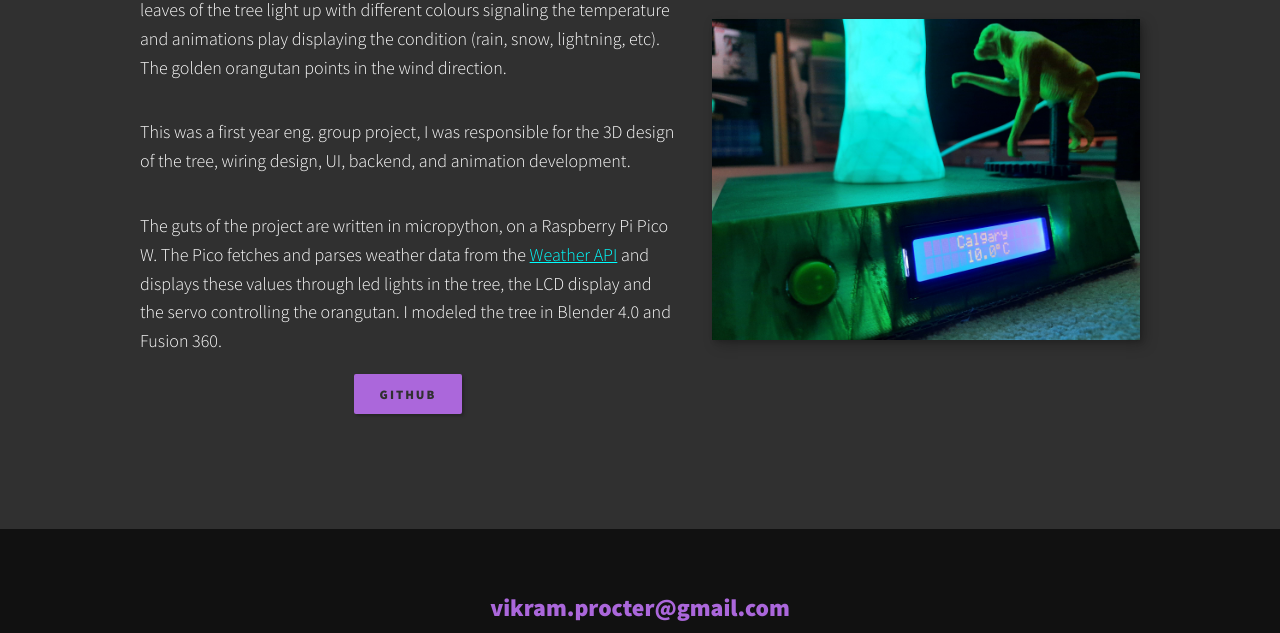
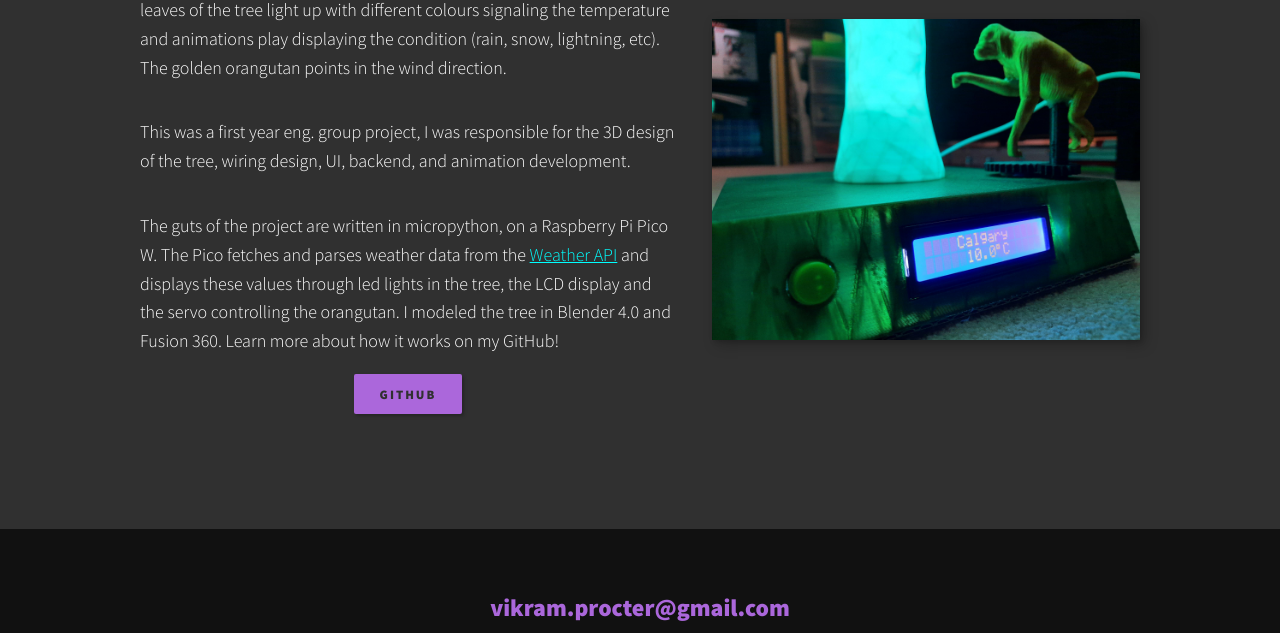
Before and after one commit to VikramP7/PortfolioWebsite, an Eleventy site: page src/portfolio/project-01.html in a window 1280 px wide. Shown: the part 893-1526 px from the top of the page. Built offline with nearby package versions, Linux system fonts and the light colour scheme; Eleventy itself is replaced by a stand-in of ours; files that its build step writes are made by us from their sources.

Commit message:
Edited Porfolio Project 1 description

```diff
--- a/src/portfolio/project-01.html
+++ b/src/portfolio/project-01.html
@@ -42,7 +42,7 @@ layout: base.njk
                 parses weather data from the <a href="https://www.weatherapi.com/" target="_blank"
                     class="portfolio-page__ref">Weather API</a> and displays these
                 values through led lights in the tree, the LCD display and the servo controlling the orangutan. I
-                modeled the tree in Blender 4.0 and Fusion 360.
+                modeled the tree in Blender 4.0 and Fusion 360. Learn more about how it works on my GitHub!
             </p>
         </div>
         <a href="https://github.com/VikramP7/WeatherTree" target="_blank" class="btn portfolio-page__btn">GitHub</a>
```
